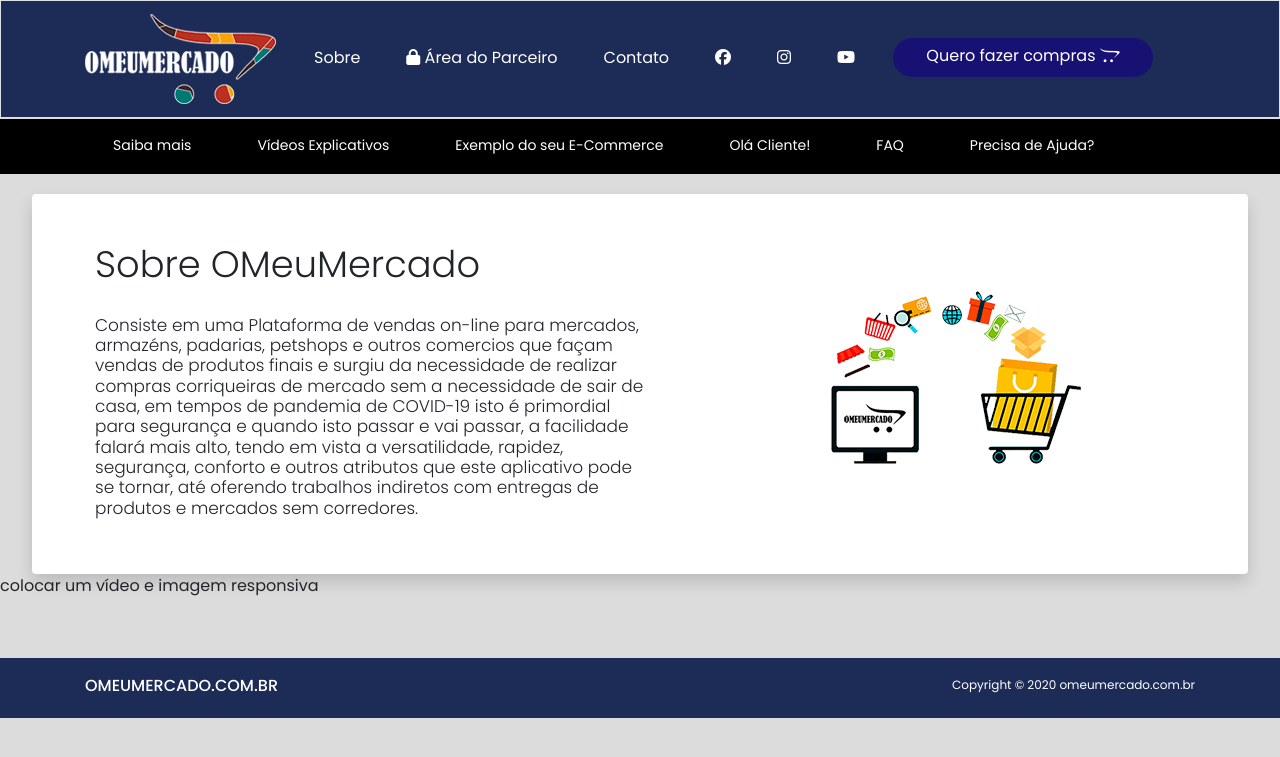
After one commit to pcbarbar/omeumercado.com.br, a PHP site: page /sobre.html in a window 1280 px wide. The commit adds this page. Shown: the top 757 px of the page. Run offline with PHP 8.4, Linux system fonts and the light colour scheme; some libraries are stand-ins or nearby versions.

Commit message:
Iniciando a página sobre.html

```diff
--- /dev/null
+++ b/sobre.html
@@ -0,0 +1,136 @@
+<!DOCTYPE html>
+<html lang="pt-br">
+  <head>
+    <!-- Meta tags Obrigatórias -->
+    <meta charset="utf-8">
+    <meta name="viewport" content="width=device-width, initial-scale=1, shrink-to-fit=no">
+
+    <!-- Bootstrap CSS  -->
+    <link rel="stylesheet" href="https://stackpath.bootstrapcdn.com/bootstrap/4.3.1/css/bootstrap.min.css" integrity="sha384-ggOyR0iXCbMQv3Xipma34MD+dH/1fQ784/j6cY/iJTQUOhcWr7x9JvoRxT2MZw1T"
+        crossorigin="anonymous">
+
+    <!-- Style CSS -->
+    <link rel="stylesheet" href="/css/style.css">
+
+    <!-- Place your kit's code here -->
+    <script src="https://kit.fontawesome.com/9c8d73ada2.js" crossorigin="anonymous"></script>
+
+    <!-- Carousel CSS -->
+    <link href="css/carousel.css" rel="stylesheet">
+
+        <!--Ícone da Página-->
+    <link rel="shortcut icon" href="imagens/omeumercado.ico">
+
+    <!-- Título -->
+    <title>OMeuMercado.com.br</title>
+    <style>
+    </style>
+  </head>
+  <body>
+
+<!-- PRIMEIRO NAVBAR - INICIO -->
+    <nav class="navbar navbar-expand-xl mynavblue border">
+      <div class="container">
+      <a class="navbar-brand" href="index.php" style="border-bottom: 0;"><img class="img-fluid" style="max-width: 100%; height: auto;" src="imagens/logoomeumercado90.png"></a>
+        <button class="navbar-toggler text-white" type="button" data-toggle="collapse" data-target="#navbarSite">
+          <i class="fas fa-bars"></i>
+        </button>
+        <div class="collapse navbar-collapse" id="navbarSite">
+          <ul class="navbar-nav">
+            <li class="nav-item"><a class="nav-link" href="#">Sobre</a></li>
+            <li class="nav-item"><a class="nav-link" href="loginparceiro.php"><i class="fas fa-lock"></i> Área do Parceiro</a></li>
+            <li class="nav-item"><a class="nav-link" href="#">Contato</a></li>
+            <li class="nav-item"><a class="nav-link" href="#" style="border-bottom: 0;"><i class="fab fa-facebook"></i></a></li>
+            <li class="nav-item"><a class="nav-link" href="#" style="border-bottom: 0;"><i class="fab fa-instagram"></i></a></li>
+            <li class="nav-item"><a class="nav-link" href="#" style="border-bottom: 0;"><i class="fab fa-youtube"></i></a></li>
+            <div class="efeitobtn" style="margin-top: 0px;">
+              <li class="nav-item"><a class="nav-link" href="buscaparceiro.php">Quero fazer compras <i class="fab fa-opencart"></i></a></li>
+            </div>
+          </ul>
+        </div>
+      </div>
+    </nav>
+<!-- PRIMEIRO NAVBAR - FINAL -->
+
+<!-- SEGUNDO NAVBAR - INICIO -->
+    <nav class="navbar navbar-expand-xl mynavblack" style="margin-top: 1px";>
+      <div class="container">
+        <div class="collapse navbar-collapse" id="navbarSite">
+          <ul class="navbar-nav mr-auto">
+            <li class="nav-item"><a class="nav-link" href="#saibamais">Saiba mais</a></li>
+            <li class="nav-item"><a class="nav-link" href="#">Vídeos Explicativos</a></li>
+            <li class="nav-item"><a class="nav-link" href="#">Exemplo do seu E-Commerce</a></li>
+            <li class="nav-item"><a class="nav-link" href="#">Olá Cliente!</a></li>
+            <li class="nav-item"><a class="nav-link" href="loginparceiro.php">FAQ</a></li>
+            <li class="nav-item"><a class="nav-link" href="#">Precisa de Ajuda?</a></li>
+          </ul>
+        </div>
+      </div>
+    </nav>
+<!-- SEGUNDO NAVBAR - FINAL -->
+
+<div class="container-fluid rounded shadow bg-white" style="width: 95%; margin-top: 20px;">
+  <div class="row pt-5 pl-5 pb-5">
+    <div class="col-sm-6">
+      <h1 class="h1responsiva" style="font-weight: 300;">Sobre OMeuMercado</h1>
+      <h5 class="h5responsiva" style="font-weight: 300;"><br>Consiste em uma Plataforma de vendas on-line para mercados, armazéns, padarias, petshops e outros comercios que façam vendas de produtos finais e surgiu da necessidade de realizar compras corriqueiras de mercado sem a necessidade de sair de casa, em tempos de pandemia de COVID-19 isto é primordial para segurança e quando isto passar e vai passar, a facilidade falará mais alto, tendo em vista a versatilidade, rapidez, segurança, conforto e outros atributos que este aplicativo pode se tornar, até oferendo trabalhos indiretos com entregas de produtos e mercados sem corredores.</h5>
+    </div>
+    <div class="col-sm-6">
+      <div class="text-center"><img class="mt-5" src="imagens/sobre_desenho.png"></div>
+    </div>
+  </div>
+</div>
+
+<p>colocar um vídeo e imagem responsiva</p>
+
+
+
+
+
+
+
+
+
+
+
+
+
+
+
+
+
+
+
+
+
+
+<!-- FOOTER PADRÃO PARA PLATAFORMA -- INÍCIO -->
+    <footer class="py-2 margem-superior-60" style="background-color: #1d2c57;">
+      <div class="container">
+        <div class="row" style="margin-top: 10px;">
+          <div class="col">
+            <h6 class="text-left"><a href="index.php" style="color: #ffffff; text-decoration: none;">OMEUMERCADO.COM.BR</a></h6>
+          </div>
+          <div class="col">
+            <p class="text-right" style="color: #ffffff; font-size: 12px;">Copyright © 2020 omeumercado.com.br</p>
+          </div>
+        </div>
+      </div>
+    </footer>
+<!-- FOOTER PADRÃO PARA PLATAFORMA -- FINAL -->
+
+
+    <!-- jQuery primeiro, depois Popper.js, depois Bootstrap JS -->
+    <!-- jQuery JS -->
+    <script src="https://code.jquery.com/jquery-3.3.1.slim.min.js" integrity="sha384-q8i/X+965DzO0rT7abK41JStQIAqVgRVzpbzo5smXKp4YfRvH+8abtTE1Pi6jizo" crossorigin="anonymous"></script>
+
+    <!-- Popper JS -->
+    <script src="https://cdnjs.cloudflare.com/ajax/libs/popper.js/1.14.7/umd/popper.min.js" integrity="sha384-UO2eT0CpHqdSJQ6hJty5KVphtPhzWj9WO1clHTMGa3JDZwrnQq4sF86dIHNDz0W1" crossorigin="anonymous"></script>
+
+    <!-- Boostrap JS -->
+    <script src="https://stackpath.bootstrapcdn.com/bootstrap/4.3.1/js/bootstrap.min.js" integrity="sha384-JjSmVgyd0p3pXB1rRibZUAYoIIy6OrQ6VrjIEaFf/nJGzIxFDsf4x0xIM+B07jRM" crossorigin="anonymous"></script>
+
+
+
+  </body>
+</html>
```
Also changed, not shown: index.php (+3 -32 lines), starter.html (added, +128 -0 lines), imagens/sobre_desenho.png (added), 1 other file.
